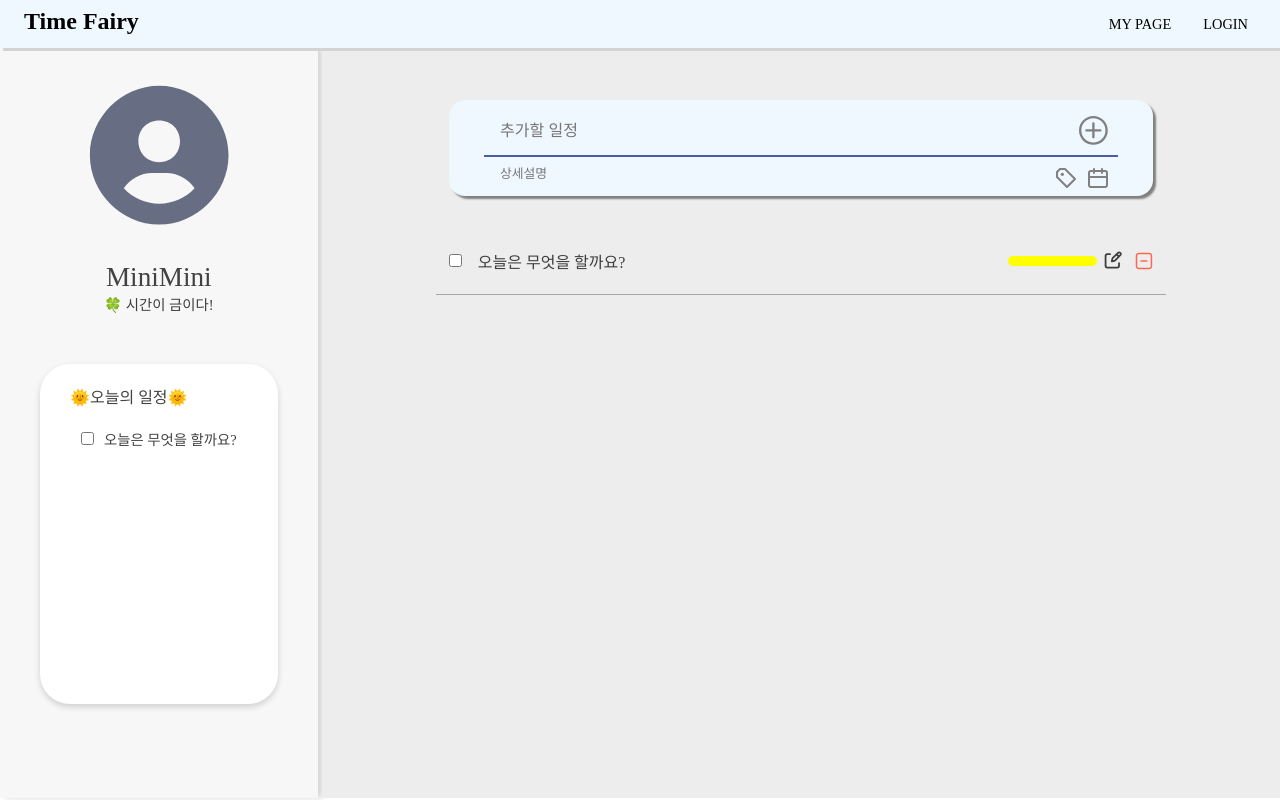
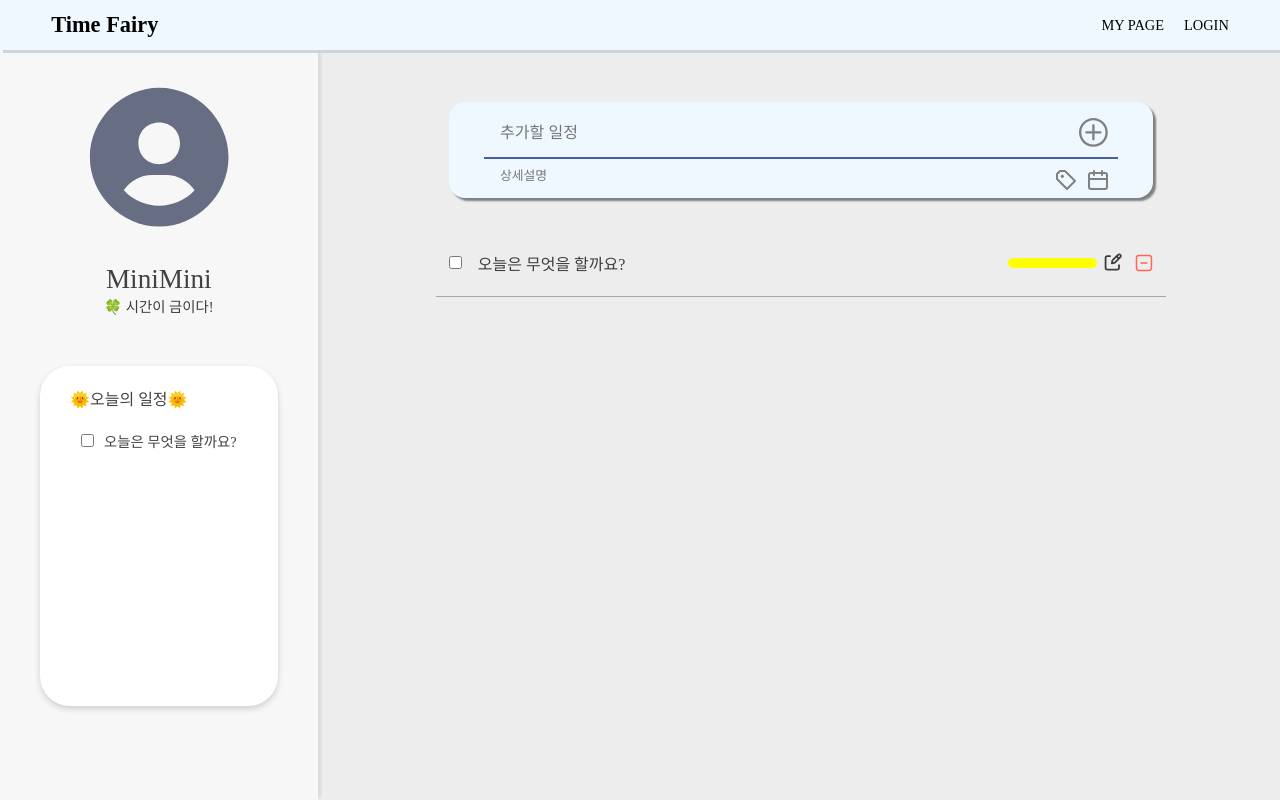
Before and after one commit to GDSC-Daejin/waffle-shoulder-fairy-frontend, a React (Create React App) app: page / in a window 1280 px wide. Built offline with nearby package versions, Linux system fonts and the light colour scheme.

Commit message:
refactor: modify header

```diff
--- a/src/components/Header/styled.js
+++ b/src/components/Header/styled.js
@@ -2,23 +2,21 @@ import styled from 'styled-components';
 import { Link, NavLink } from 'react-router-dom';
 
 export const HeaderWrapper = styled.div`
+  display: flex;
+  align-items: center;
+  justify-content: center;
   width: 100vw;
   background: aliceblue;
-  display: flex;
   box-shadow: 3px 3px lightgray;
   position: relative;
-  height: 3rem;
 `;
 export const HeaderTitle = styled(Link)`
-  font-size: 1.5rem;
-  display: inline-block;
+  font-size: 1.4rem;
   align-items: center;
   font-weight: bold;
   cursor: pointer;
   color: black;
-  margin: 0.5rem 2.4rem 0 1.5rem;
   text-decoration: none;
-
   &:hover,
   &:focus {
     color: #404040;
@@ -27,10 +25,8 @@ export const HeaderTitle = styled(Link)`
 `;
 export const HeaderItem = styled(NavLink)`
   font-size: 0.9rem;
-  margin-right: 2rem;
   display: inline-block;
   cursor: pointer;
-  margin-top: 1rem;
   text-decoration: none;
   color: black;
   &:hover,
@@ -41,8 +37,13 @@ export const HeaderItem = styled(NavLink)`
 `;
 
 export const ItemWrapper = styled.div`
-  float: right;
+  display: flex;
+  gap: 20px;
 `;
 export const HeaderSection = styled.div`
-  width: 100%;
+  width: 92%;
+  height: 50px;
+  display: flex;
+  align-items: center;
+  justify-content: space-between;
 `;
--- a/src/styles/globalStyles.js
+++ b/src/styles/globalStyles.js
@@ -30,7 +30,6 @@ const GlobalStyles = createGlobalStyle`
   footer, header, hgroup, menu, nav, section {
     display: block;
   }
-
   a {
     text-decoration: none;
   }
```
